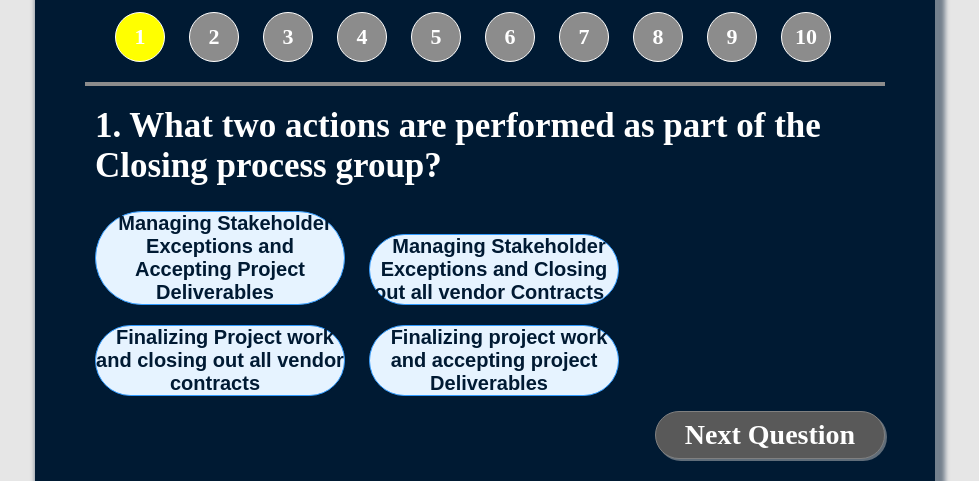
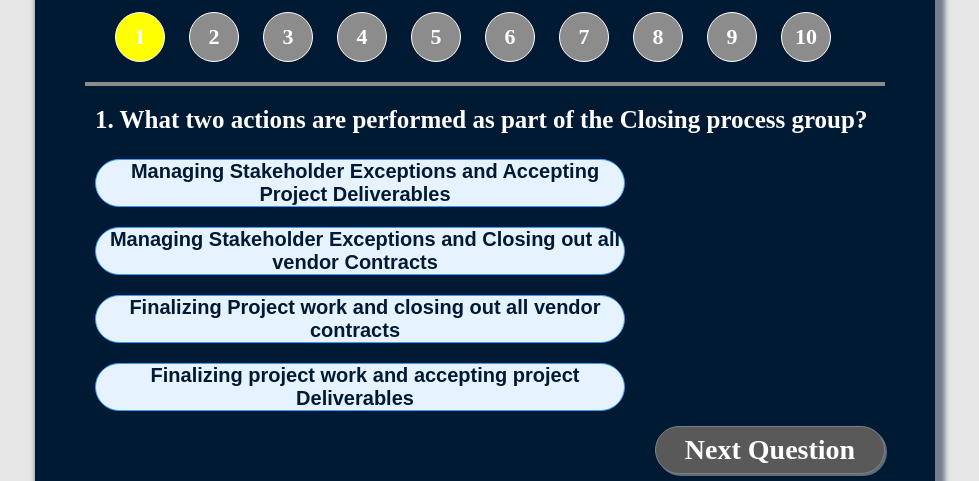
Before and after one commit to nbavaro1/PMP-Quiz, a plain HTML site: page indexPMP.html in a window 1280 px wide. Shown: the part 153-634 px from the top of the page, without its empty margins (155-1134 px from the left). Drawn offline with Linux system fonts and the light colour scheme.

Commit message:
Update stylePMP.css

```diff
--- a/stylePMP.css
+++ b/stylePMP.css
@@ -69,7 +69,7 @@ hr {
 #question {
 	position: relative;
 	color: white;
-	font-size: 35px;
+	font-size: 25px;
 	font-weight: bold;
 	text-align: left;
 	margin-left: 10px;
@@ -84,7 +84,7 @@ hr {
 .button {
 	position: relative;
 	background-color: #e6f3ff;
-	width: 250px;
+	width: auto;
 	height: auto;
 	border: 1.5px solid #339cff;
 	border-radius: 75px;
```
